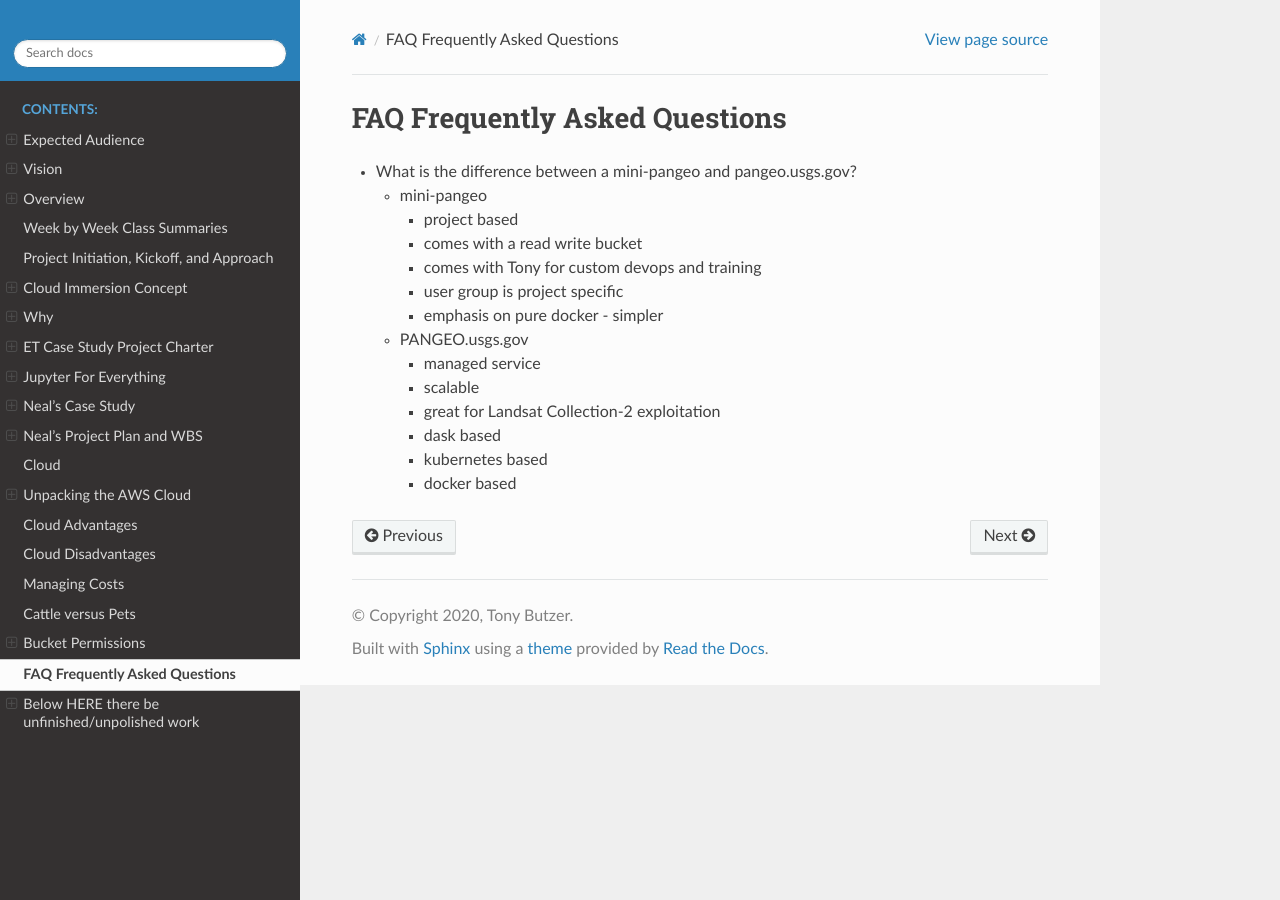
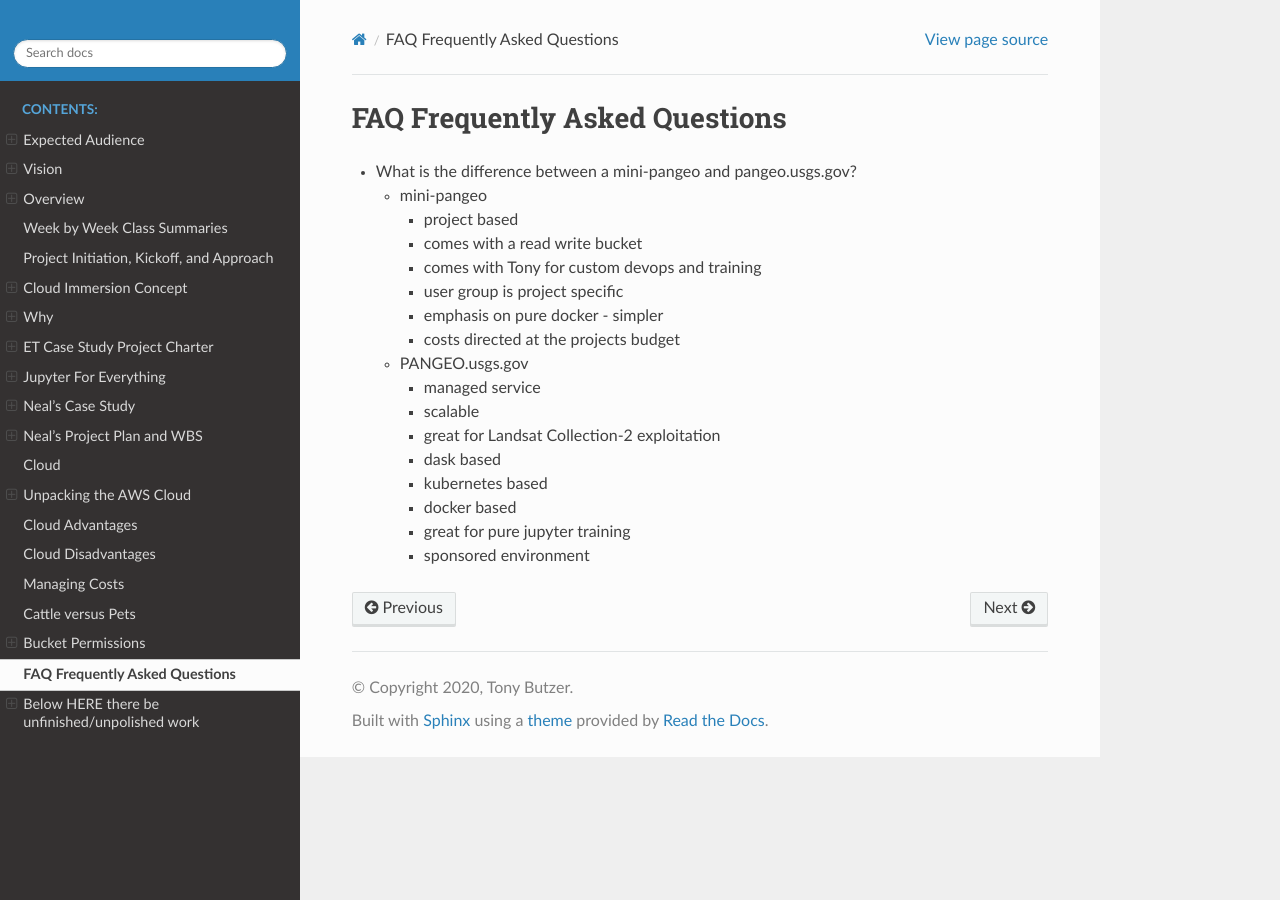
Before and after one commit to tonybutzer/harmony, a Sphinx documentation site: the page built from documentation/source/13FAQ.md, in a window 1280 px wide. Built offline with Sphinx 7.4.7 and the Read the Docs theme 2.0.0, drawn with Linux system fonts in a browser that asks for light colours; pages that are not in the unit, such as notebooks, are missing from menus.

Commit message:
automatic git update from Makefile

```diff
--- a/documentation/source/13FAQ.md
+++ b/documentation/source/13FAQ.md
@@ -7,6 +7,7 @@
 		- comes with Tony for custom devops and training
 		- user group is project specific
 		- emphasis on pure docker - simpler
+		- costs directed at the projects budget
 	- PANGEO.usgs.gov
 		- managed service
 		- scalable
@@ -14,3 +15,5 @@
 		- dask based
 		- kubernetes based
 		- docker based
+		- great for pure jupyter training
+		- sponsored environment
```
